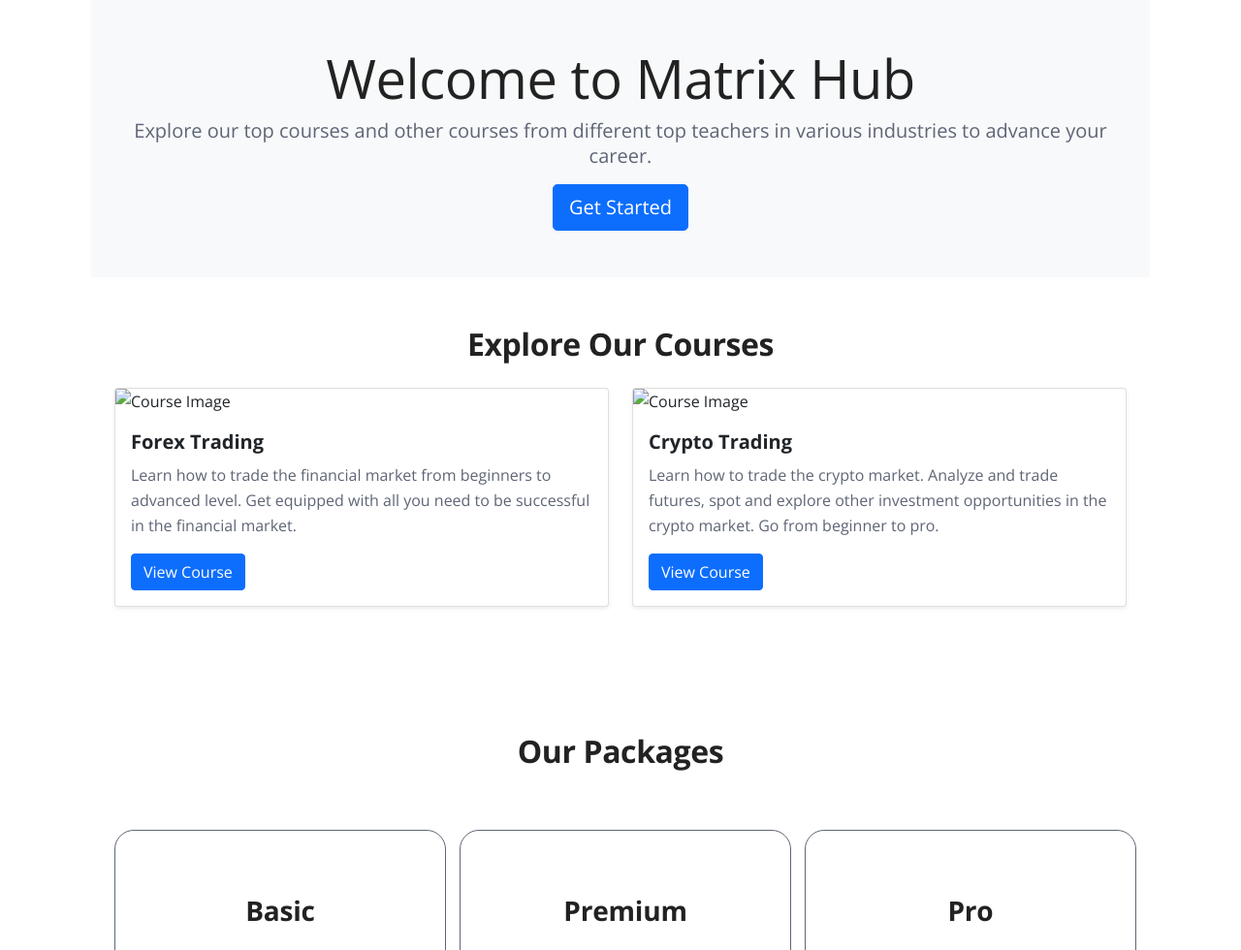
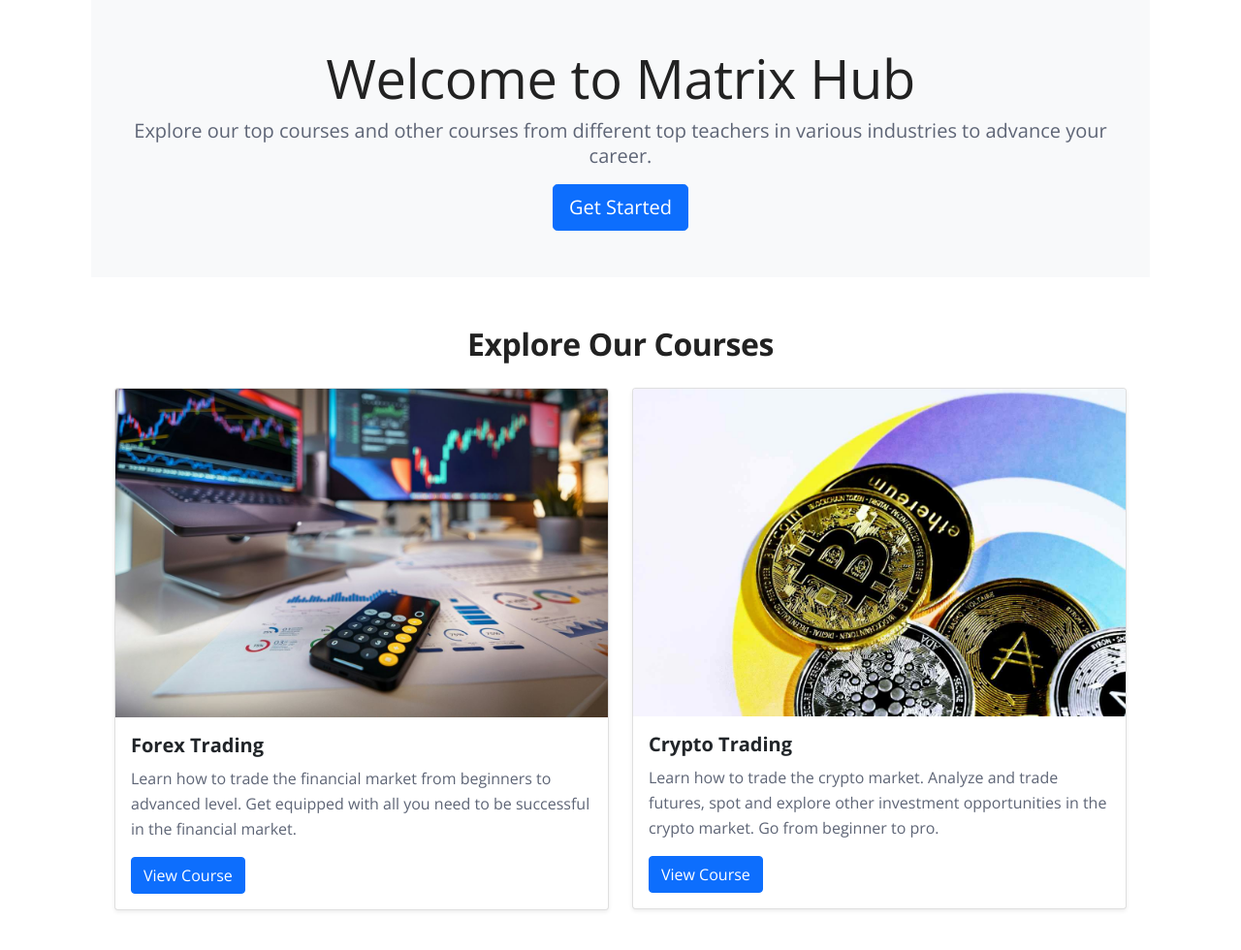
Before and after one commit to BabatundeJunior/matrixclone, a Django app: template templates/core/home.html in a window 1280 px wide. Shown: the part 103-1083 px from the top of the page at 97% size. Run offline with Django 5.2, Linux system fonts and the light colour scheme; the template is opened without the code that fills it: values that come from a table or form of the project are taken from there, others are empty; data comes from the database, SQL or seed files in the repository; some libraries are stand-ins or nearby versions.

Commit message:
images updated

```diff
--- a/templates/core/home.html
+++ b/templates/core/home.html
@@ -19,7 +19,7 @@
     <div class="row">
       <div class="col-md-6">
         <div class="card shadow-sm">
-          <img src="#" class="card-img-top" alt="Course Image">
+          <img src="media/images/forexcourse.jpg" class="card-img-top" alt="Course Image">
           <div class="card-body">
             <h5 class="card-title">Forex Trading</h5>
             <p class="card-text">Learn how to trade the financial market from beginners to advanced level. Get equipped with all you need to be
@@ -31,7 +31,7 @@
       </div>
       <div class="col-md-6">
         <div class="card shadow-sm">
-          <img src="#" class="card-img-top" alt="Course Image">
+          <img src="media/images/cryptocurrency.jpg" class="card-img-top" alt="Course Image">
           <div class="card-body">
             <h5 class="card-title">Crypto Trading</h5>
             <p class="card-text">Learn how to trade the crypto market. Analyze and trade futures, spot and explore other investment opportunities
```
Also changed, not shown: media/images/cryptocurrency.jpg (added), media/images/forexcourse.jpg (added).
